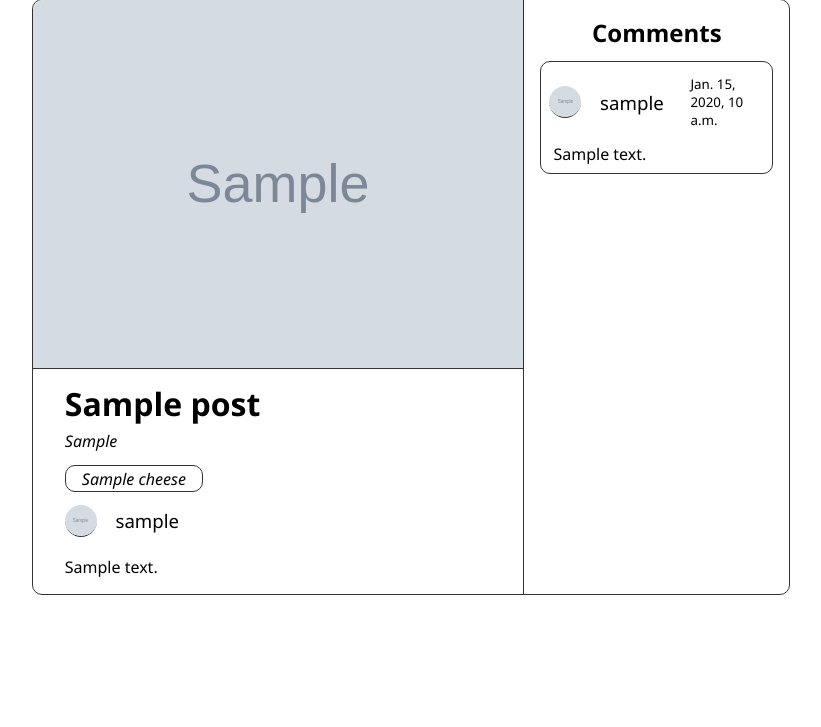
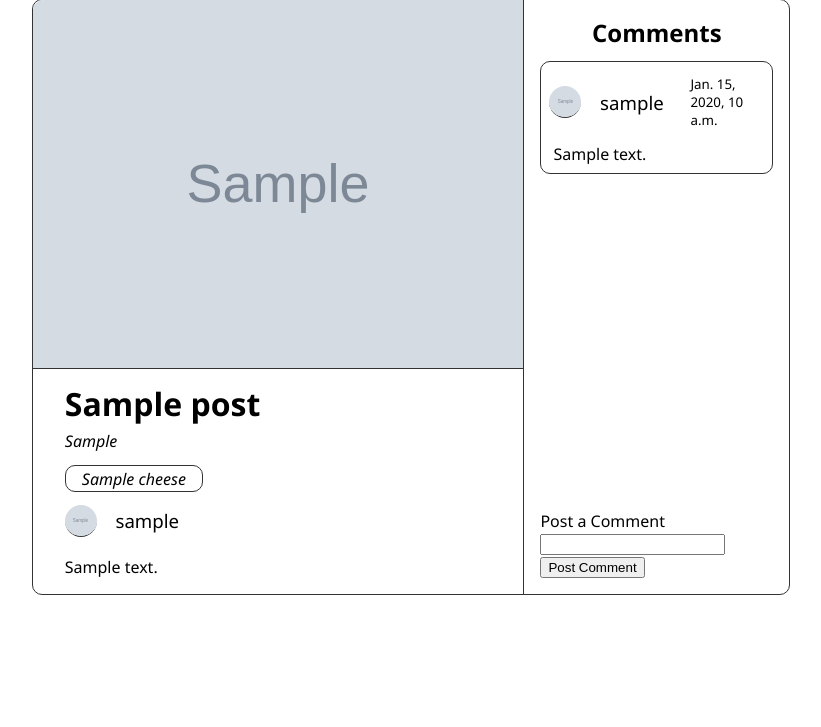
Before and after one commit to ahmxd675/CheeseBoard, a Django app: a page that uses templates/CheeseBoardSite/post.html in a window 1280 px wide. Shown: the part 105-832 px from the top of the page, without its empty margins (229-1050 px from the left). Run offline with Django 3.2, Linux system fonts and the light colour scheme; a user stored in the database is signed in; tables that the repository leaves empty hold one stand-in row (values such as "Sample post"); grey boxes marked "Sample" are stand-in pictures.

Commit message:
add comment form and fix views

```diff
--- a/CheeseBoardSite/forms.py
+++ b/CheeseBoardSite/forms.py
@@ -93,10 +93,10 @@ class CommentForm(forms.ModelForm):
     body = forms.CharField(max_length= 250, required = True)
     class Meta:
         model = Comment
-        fields = ['body', 'post', 'account']
+        fields = ['body', ]
 
 class SavedForm(forms.ModelForm):
-    name = forms.CharField(max_length= 50, required = True)
+    name = forms.CharField(widget=forms.HiddenInput, max_length= 50, required = True)
 
     class Meta:
         model = Saved
--- a/CheeseBoardSite/views.py
+++ b/CheeseBoardSite/views.py
@@ -1,9 +1,8 @@
 from datetime import datetime, timedelta
 from django.shortcuts import render, get_object_or_404
 from CheeseBoardSite.models import Account, Comment, Post, Cheese, Stats
-from CheeseBoardSite.forms import CommentForm, SavedForm, UserForm, AccountForm, PostForm
+from CheeseBoardSite.forms import CommentForm, SavedForm, UserForm, AccountForm, PostForm, AccountSettingsForm
 from CheeseBoardSite.models import Account, Post, Cheese, User
-from CheeseBoardSite.forms import UserForm, AccountForm, PostForm, AccountSettingsForm
 from django.contrib.auth import authenticate, login, logout
 from django.http import HttpResponse, HttpResponseRedirect
 from django.urls import reverse
@@ -32,15 +31,15 @@ def index(request):
 
     return render(request, 'CheeseBoardSite/index.html', context=context_dict)
 
-def tag_to_list(tag_list):
+def tag_to_list(post_list):
     result_list =[]
-    for tag in tag_list: #last 5 used tags
-        cheese = tag.cheeses
-        if len(result_list)<6:
-            result_list.append(cheese.name)
-            result_list = list(set(result_list))
-        else:
-            break
+    for post in post_list: #last 9 used tags
+        for cheese in post.cheeses.all():
+            if len(result_list)<10:
+                result_list.append(cheese.name)
+                result_list = list(set(result_list))
+            else:
+                break
     if len(result_list)==0: #if we have nothing to choose from, all cheese types
         cheeses = Cheese.objects.all()
         for cheese in cheeses:
@@ -107,6 +106,9 @@ def register(request):
 def account(request):
     if request.user.is_authenticated:
         userAccount = Account.objects.get(user = request.user)
+        user_posts = Post.objects.filter(account = userAccount)
+        user_posts_list = posts_to_list(user_posts)
+        print(user_posts_list)
         context_dict = {
             "username": request.user.username,
             "email": request.user.email,
@@ -122,6 +124,8 @@ def account(request):
             "following": userAccount.following.count,
             "cheese_point" : userAccount.cheese_points,
             "badges": userAccount.badges,
+            "is_account_holder": (userAccount.user == request.user),
+            "posts": user_posts_list,
         }
 
         return render(request, 'CheeseBoardSite/account.html', context=context_dict)
@@ -177,7 +181,7 @@ def search(request, query):
         Q(cheeses__name__icontains=query)
     ).distinct()
     context_dict['posts'] = posts_to_list(posts)
-    context_dict['tags'] = Cheese.objects.all()
+    context_dict['tags'] = tag_to_list(Post.objects.all().order_by('-timeDate'))
     return render(request, 'CheeseBoardSite/search.html', context=context_dict)
 
 
@@ -185,6 +189,8 @@ def view_page(request, slug):
     if slug:
         account_slug = slug
         account = Account.objects.get(slug=account_slug)
+        user_posts = Post.objects.filter(account = account)
+        user_posts_list = posts_to_list(user_posts)
         context_dict ={
             'username' : account.user.username,
             'profilePic' : account.profilePic,
@@ -193,8 +199,12 @@ def view_page(request, slug):
             "followers": account.followers.count(),
             "following": account.following,
             "badges": account.badges,
+            "is_account_holder": (account.user == request.user),
+            "posts": user_posts_list,
         }
-    return render(request, '', context=context_dict)  #WHAT HTML
+
+
+    return render(request, 'CheeseBoardSite/account.html', context=context_dict)  #WHAT HTML
 
 @login_required
 def edit_page(request):
@@ -242,10 +252,14 @@ def view_post(request, slug):
             'timeDate' : post.timeDate,
             'account' : post.account,
             'cheeses': post.cheeses,
+            'slug': post.slug,
             'likes': post.likes,
             'cheeses': post.cheeses.all(),
             'comments' : Comment.objects.filter(post = post)
         }
+        context_dict["comment_form"]=comment_post(request, slug)
+        if request.method == 'POST':
+            print(request.POST.get('body'))
         return render(request, 'CheeseBoardSite/post.html', context = context_dict)
 
 
@@ -278,16 +292,19 @@ def comment_post(request, slug):
         account.cheese_points +=5
         account.save()
     if request.method == 'POST':
-        form = CommentForm(request.POST, request.FILES)
+        form = CommentForm(request.POST)
         if form.is_valid():
             comment = form.save(commit = False)
-            comment.body = form.cleaned_data.get('body')
+            comment.ID = Comment.objects.count() + 1
+            comment.body = request.POST.get('body')
+            print(request.POST.get('body'))
             comment.post = post
             comment.account = account
-            return HttpResponseRedirect(reverse('CheeseBoardSite/post.html', args = [slug]))
+            comment.save()
+            return form
     else:
         form = CommentForm()
-    return render(request, 'CheeseBoardSite/comment_form.html', {'form': form})
+    return form
 
 @login_required
 def save_post(request, slug):
--- a/templates/CheeseBoardSite/post.html
+++ b/templates/CheeseBoardSite/post.html
@@ -115,13 +115,26 @@
         }
 
         #comments {
+            position: relative;
             margin: 1em;
-
+            max-height: 90vh;
         }
 
         #caption {
             margin-top: 0.3em;
             font-style: italic;
+        }
+
+        #comments-form {
+            position: absolute;
+            bottom: 0;
+            background-color: white;
+        }
+
+        #overflow {
+            max-height: 80vh;
+            overflow: scroll;
+            overflow-x: hidden;
         }
     </style>
 </head>
@@ -150,9 +163,6 @@
                             <img src="{{ account.profilePic.url }}" alt="profile picture" id="op-pfp">
                             <p id="op-name"><a href="/profile/{{ account.slug }}">{{ account.user.username }}</a></p>
                         </div>
-                        <div id="actions">
-                            <!-- SAVE AND LIKE FORMS GO HERE -->
-                        </div>
                         <div>
                             <p id="post-text">{{ body }}</p>
                         </div>
@@ -160,6 +170,7 @@
                 </div>
                 <div id="comments">
                     <h2 style="text-align: center; margin: 0; margin-bottom: 0.5em;">Comments</h3>
+                    <div id="overflow">
                         {% if comments %}
                             {% for comment in comments %}
                                 {% render_comment comment %}
@@ -167,9 +178,22 @@
                         {% else %}
                             <p style="text-align: center; font-style: italic; font-size: 14pt;">No comments yet</p>
                         {% endif %}
+                    </div>
 
                     <div id="post-comment">
-                        <!-- COMMENT FORM GOES HERE -->
+                        {% for field in comment_form %}
+                            <form method="POST" action="{% url 'CheeseBoardSite:view_post' slug %}" id="comments-form">
+                                {% csrf_token %}
+                                <div class="form-row">
+                                    <label for="{{ field.id_for_label }}">Post a Comment</label>
+                                    {{ field }}
+                                    {% if field.errors %}
+                                        <div class="error">{{ field.errors.as_text }}</div>
+                                    {% endif %}
+                                    <input type="submit" value="Post Comment">
+                                </div>
+                            </form>
+                        {% endfor %}
                     </div>
                 </div>
             </div>
```
Also changed, not shown: CheeseBoardSite/migrations/0001_initial.py, CheeseBoardSite/migrations/0002_auto_20240321_1421.py. Lines whose indentation alone changed are shown as unchanged.
